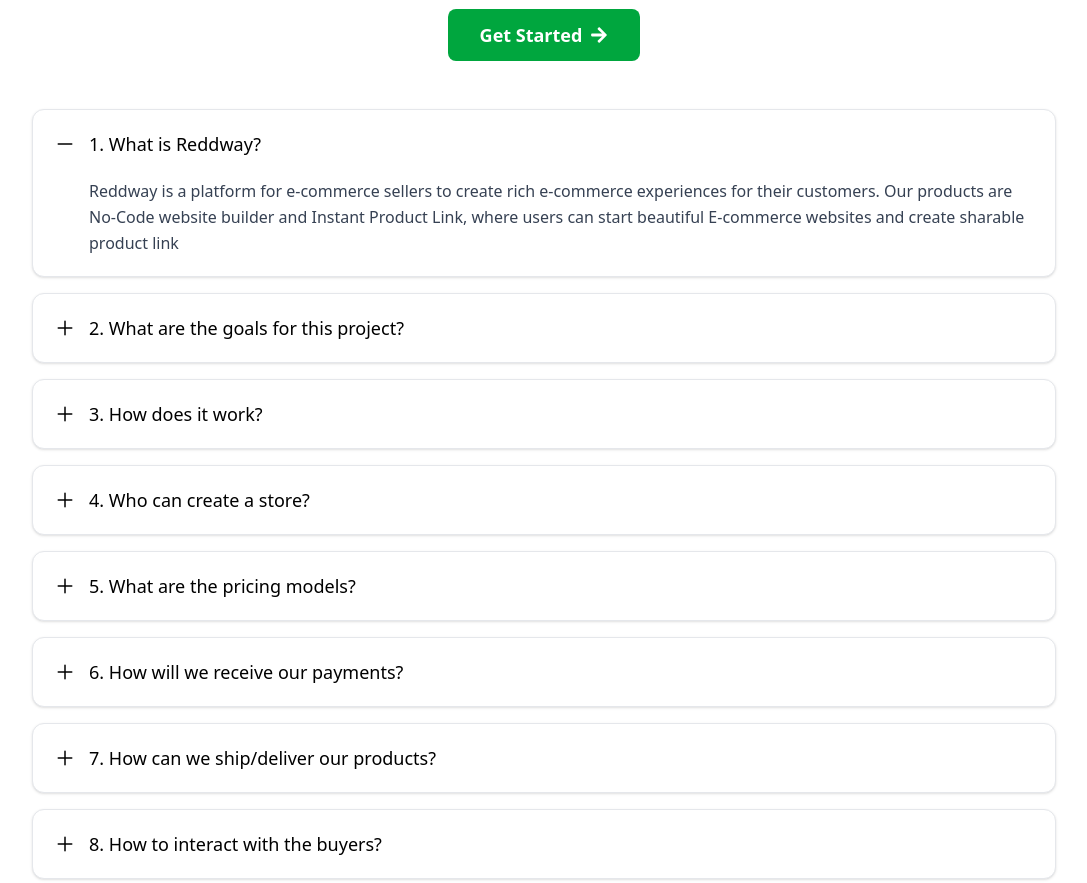
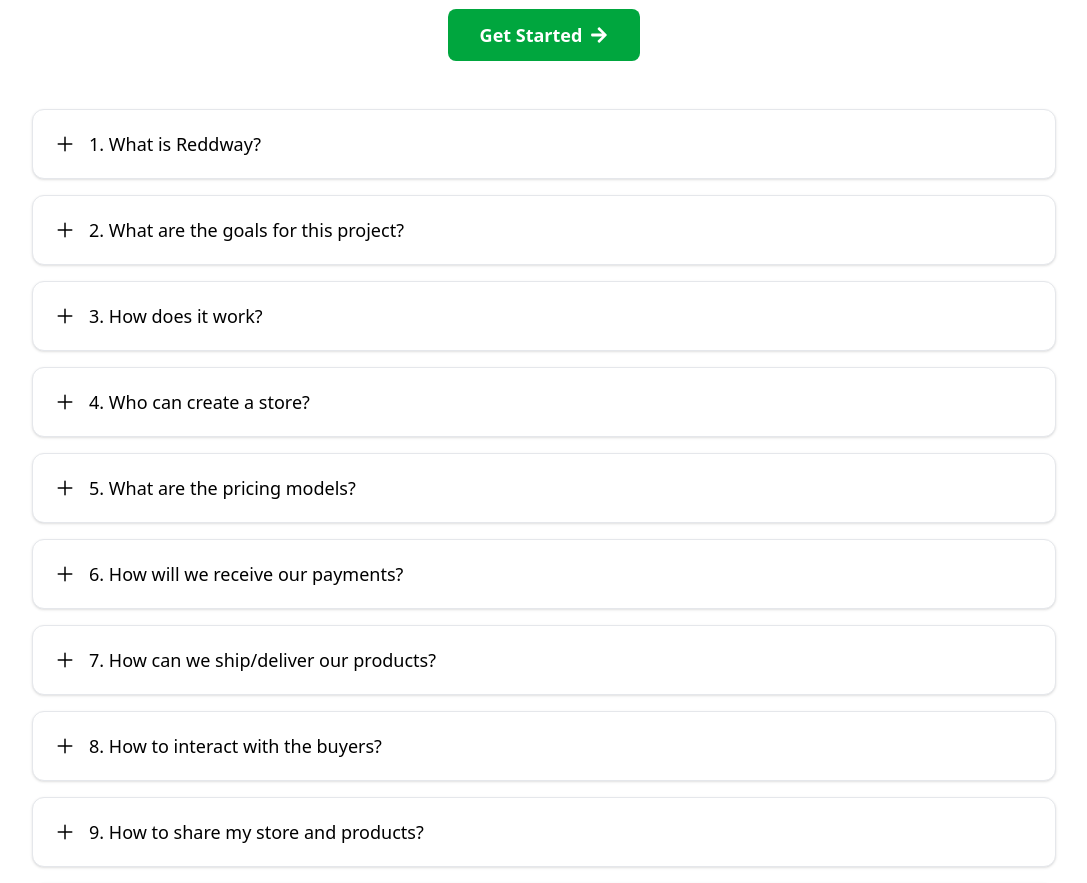
Before and after one commit to Manishsaini0607/reddway, a Next.js app: page / in a window 1280 px wide. Shown: the part 4560-5443 px from the top of the page, without its empty margins (96-1183 px from the left). Built offline with nearby package versions, Linux system fonts and the light colour scheme.

Commit message:
fixed some code

```diff
--- a/src/components/FAQSection.jsx
+++ b/src/components/FAQSection.jsx
@@ -4,7 +4,7 @@
 import { IoAdd, IoRemove } from 'react-icons/io5'
 
 export default function FAQSection() {
-    const [openIndex, setOpenIndex] = useState(0)
+    const [openIndex, setOpenIndex] = useState(null)
 
     const faqs = [
         {
```
